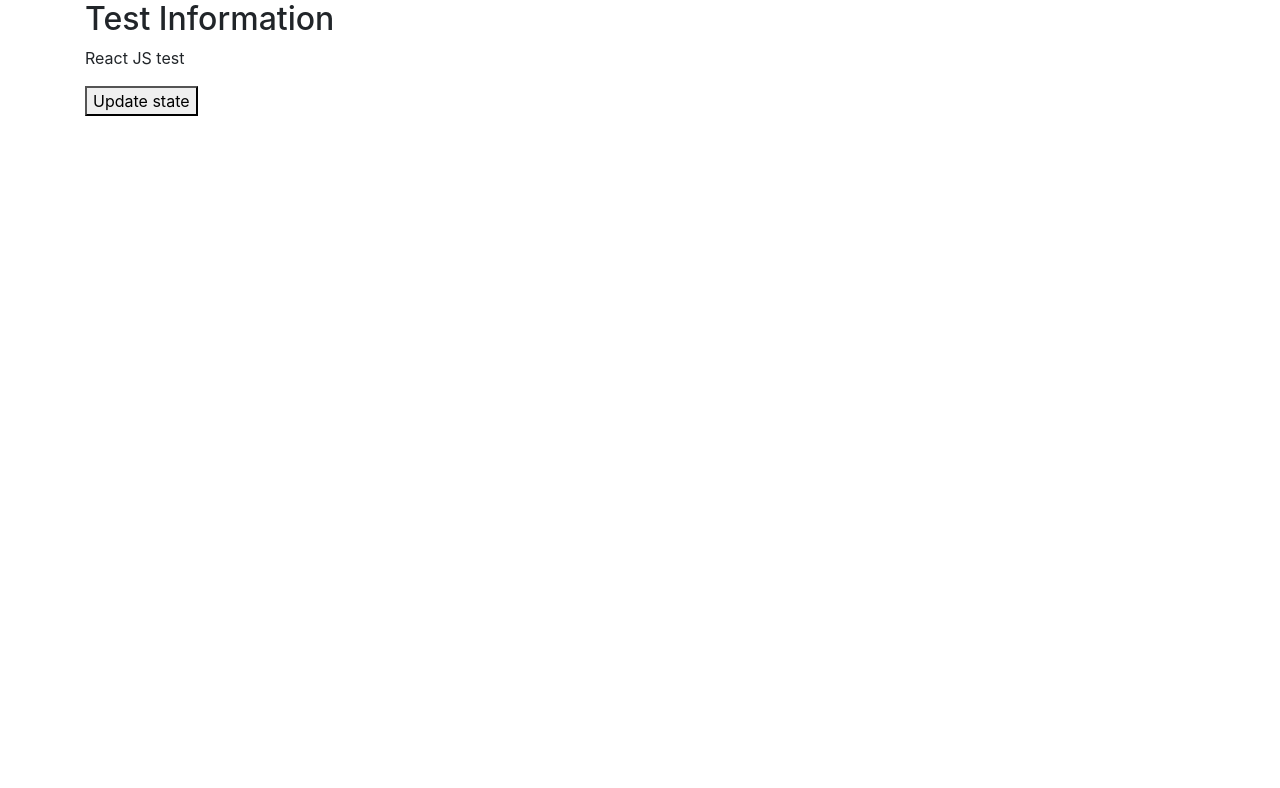
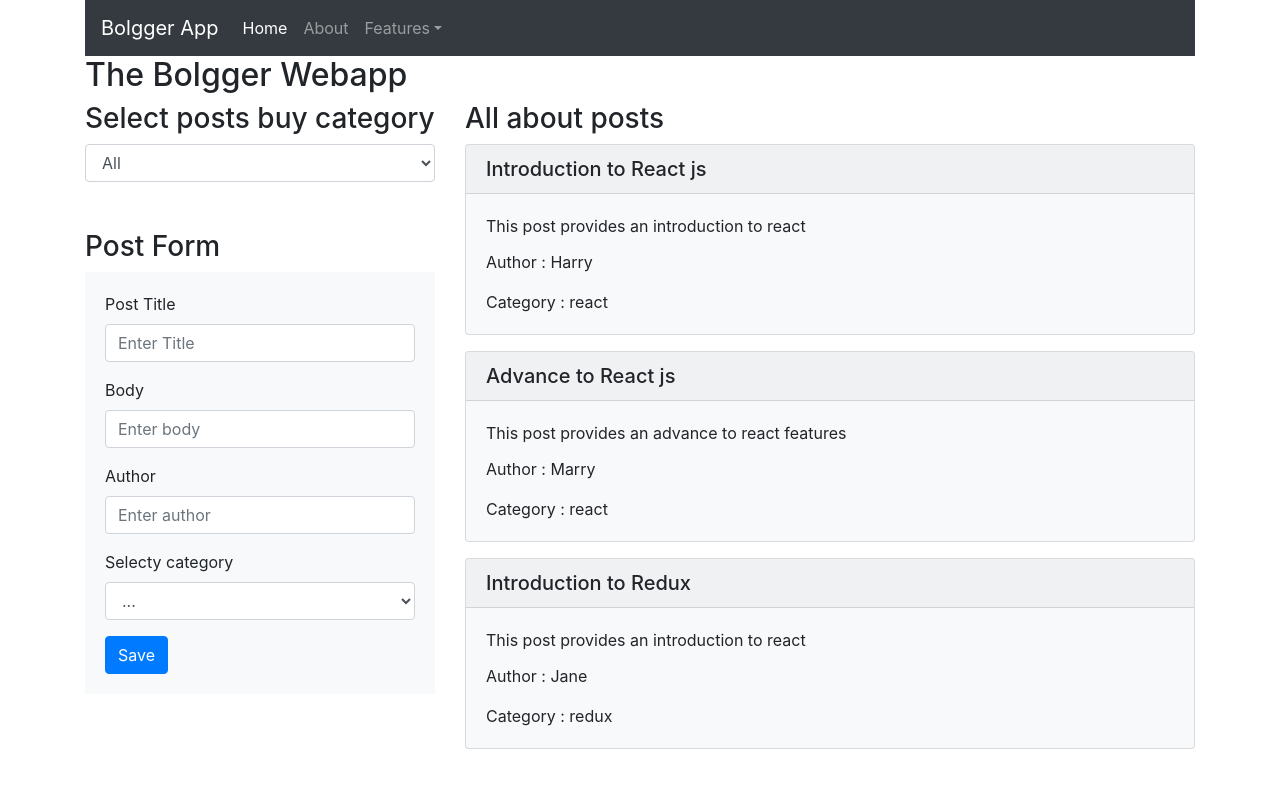
Before and after one commit to wahidKhan74/blogger-react-app, a React (Create React App) app: page / in a window 1280 px wide. Shown: the top 788 px of the page. Built offline with nearby package versions, Linux system fonts and the light colour scheme.

Commit message:
adding event handling and forms

```diff
--- a/src/App.js
+++ b/src/App.js
@@ -1,14 +1,14 @@
 import './App.css';
 import Header from './components/Header';
-import ListOfTopic from './components/ListOfTopic';
+import Navbar from './components/Navbar';
 import Posts from './components/Posts';
 
 function App() {
   return (
     <div className='container'>
-         {/* <Header  appname="The Bolgger Webapp"/> */}
-        <ListOfTopic />
-        {/* <Posts /> */}
+        <Navbar />
+        <Header  appname="The Bolgger Webapp"/>
+        <Posts />
     </div>
 
   );
--- a/src/components/Header.js
+++ b/src/components/Header.js
@@ -1,28 +1,13 @@
 import React from "react";
 
 class Header extends React.Component {
-
     constructor(props){
         super(props);
-        this.state = { message:'The New free blogs  here !'};
-        // Binding this keyword
-        this.update = this.update.bind(this);
-    }
-
-    update() {
-        // Changing state
-        this.setState(
-            { message:'The New paid blogs  here !'}
-        )
     }
     render() {
         return (
             <div>
                 <h2>{this.props.appname}</h2>
-                <p className="alert alert-success"> {this.state.message} </p>
-                <button className="btn btn-primary" onClick={this.update}>
-                    Update state
-                </button>
             </div>
         )
     }
--- /dev/null
+++ b/src/components/Navbar.js
@@ -0,0 +1,33 @@
+import React from 'react';
+
+export default function Navbar () {
+    return (
+        <nav className="navbar navbar-expand-lg navbar-dark bg-dark">
+            <a className="navbar-brand" href="#">Bolgger App</a>
+            <button className="navbar-toggler" type="button" data-toggle="collapse" data-target="#navbarSupportedContent" aria-controls="navbarSupportedContent" aria-expanded="false" aria-label="Toggle navigation">
+                <span className="navbar-toggler-icon"></span>
+            </button>
+
+            <div className="collapse navbar-collapse" id="navbarSupportedContent">
+                <ul className="navbar-nav mr-auto">
+                <li className="nav-item active">
+                    <a className="nav-link" href="#">Home <span className="sr-only">(current)</span></a>
+                </li>
+                <li className="nav-item">
+                    <a className="nav-link" href="#">About</a>
+                </li>
+                <li className="nav-item dropdown">
+                    <a className="nav-link dropdown-toggle" href="#" id="navbarDropdown" role="button" data-toggle="dropdown" aria-expanded="false">
+                    Features
+                    </a>
+                    <div className="dropdown-menu" aria-labelledby="navbarDropdown">
+                    <a className="dropdown-item" href="#">Products</a>
+                    <a className="dropdown-item" href="#">Cources</a>
+                    <a className="dropdown-item" href="#">Blogs</a>
+                    </div>
+                </li>
+                </ul>
+            </div>
+        </nav>
+    )
+}
--- a/src/components/Posts.js
+++ b/src/components/Posts.js
@@ -6,12 +6,20 @@ class Posts extends React.Component {
     constructor() {
         super();
         //statefull component.
+        this.handleCategoryChange = this.handleCategoryChange.bind(this);
+        this.handleFormSubmit = this.handleFormSubmit.bind(this);
+        this.handleTitleChange = this.handleTitleChange.bind(this);
+        this.handleBodyChange = this.handleBodyChange.bind(this);
+        this.handleAuthorChange = this.handleAuthorChange.bind(this);
+        this.handleFilterCategoryChange = this.handleFilterCategoryChange.bind(this);
+
         this.state = {
             post: { id :0, title:'', body:'', author:'', category:'' },
             categories:[
                 { code:'react' , name:'React'},
                 { code:'redux' , name:'Redux'},
-                { code:'angular' , name:'Angular'}
+                { code:'angular' , name:'Angular'},
+                { code:'jsx' , name:'JSX'}
             ],
             posts:[
                 {
@@ -27,8 +35,11 @@ class Posts extends React.Component {
                     body: 'This post provides an introduction to react',
                     author :'Jane' , category:'redux'
                 }
-            ]
+            ],
+            filterPosts : [],
+            isFiltered : false
         }
+
     }
 
     //render categories
@@ -40,22 +51,142 @@ class Posts extends React.Component {
 
     // logic & template
     renderPost() {
+        if(!this.state.isFiltered) {
+            // all post as filtered
+            this.state.filterPosts = this.state.posts;
+        }
         return (
             <div className='col-sm-8'>
                 <h3>All about posts</h3>
                 {
-                    this.state.posts.map((post)=>
+                    this.state.filterPosts.map((post)=>
                         <PostDetails key={post.id} post={post}  />
                     )
                 }
             </div>
         )
     }
+
+    // Events Handlers
+    handleCategoryChange(event) {
+        // console.log(event.target.value);
+        const post = this.state.post;
+        this.setState({ post: {...post, category: event.target.value}});
+    }
+
+    handleTitleChange (event) {
+        // console.log(event.target.value);
+        const post = this.state.post;
+        this.setState({ post: {...post, title: event.target.value}});
+    }
+
+    handleAuthorChange  (event) {
+        // console.log(event.target.value);
+        const post = this.state.post;
+        this.setState({ post: {...post, author: event.target.value}});
+    }
+
+    handleBodyChange (event) {
+        // console.log(event.target.value);
+        const post = this.state.post;
+        this.setState({ post: {...post, body: event.target.value}});
+    }
+
+    handleFormSubmit(event) {
+        // prevent default event submit
+        event.preventDefault();
+
+        // console.log("This => ", this);
+        console.log("Post => ", this.state.posts);
+
+        // append post object
+        this.setState((prevState)=>{
+            const id = prevState.posts.length ===0 ? 1 : prevState.posts[prevState.posts.length-1].id+1;
+            //update id in the post
+            const post = {...this.state.post, id:id};
+            return {posts: [...prevState.posts,post]}
+        })
+    }
+
+    // Events Handlers
+    handleFilterCategoryChange(event) {
+
+        this.setState((prevState)=>{
+            let filterPosts = prevState.posts.filter(post=>{
+                return post.category === event.target.value;
+            });
+            this.state.isFiltered = true;
+            this.state.post.category = event.target.value;
+            return { filterPosts : filterPosts }
+        });
+
+    }
+
+    // render create post form
+    renderForm() {
+        return (
+            <div className="col-sm-4">
+
+                {this.filterPost()}
+                <br></br>
+                <br></br>
+
+                <h3>Post Form</h3>
+                <div className='car bg-light'>
+                    <div className='card-body'>
+                            <form onSubmit={this.handleFormSubmit}>
+                                <div class="form-group">
+                                    <label for="title">Post Title</label>
+                                    <input type="text" className="form-control" id="title" placeholder="Enter Title"
+                                    onChange={this.handleTitleChange}/>
+                                </div>
+                                <div class="form-group">
+                                    <label for="body">Body</label>
+                                    <input type="text" className="form-control" id="body" placeholder="Enter body"
+                                    onChange={this.handleBodyChange}/>
+                                </div>
+                                <div class="form-group">
+                                    <label for="author">Author</label>
+                                    <input type="text" className="form-control" id="author" placeholder="Enter author"
+                                    onChange={this.handleAuthorChange}/>
+                                </div>
+                                <div class="form-group">
+                                    <label for="author">Selecty category</label>
+                                    <select className='form-control' id="category" name="category" value={this.state.post.category}
+                                     onChange={this.handleCategoryChange} >
+                                        <option>...</option>
+                                        {this.renderCategories()}
+                                    </select>
+                                </div>
+                                <button type='submit' className='btn btn-primary' >Save </button>
+                            </form>
+                    </div>
+                </div>
+
+            </div>
+        )
+    }
+
+    // filter post
+    filterPost() {
+        return (
+            <div>
+                    <h3 for="author"> Select posts buy category</h3>
+                    <select className='form-control' id="category" name="category" value={this.state.post.category}
+                    onChange={this.handleFilterCategoryChange} >
+                        <option>All</option>
+                        {this.renderCategories()}
+                </select>
+            </div>
+        )
+    }
+
     // default render method
     render() {
         return (
             <div className='row'>
-                {this.renderPost()}
+                { this.renderForm() }
+                { this.renderPost() }
             </div>
     )
 
--- a/src/index.js
+++ b/src/index.js
@@ -1,6 +1,7 @@
 import React from 'react';
 import ReactDOM from 'react-dom';
 import '../node_modules/bootstrap/dist/css/bootstrap.css';
+import '../node_modules/bootstrap/dist/js/bootstrap';
 import './index.css';
 import App from './App';
 import reportWebVitals from './reportWebVitals';
```
Also changed, not shown: src/components/UserDetails.js (added), src/components/Users.js (added).
